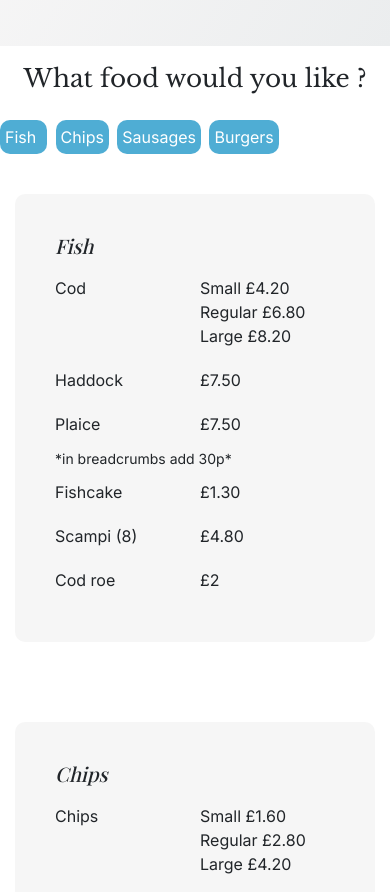
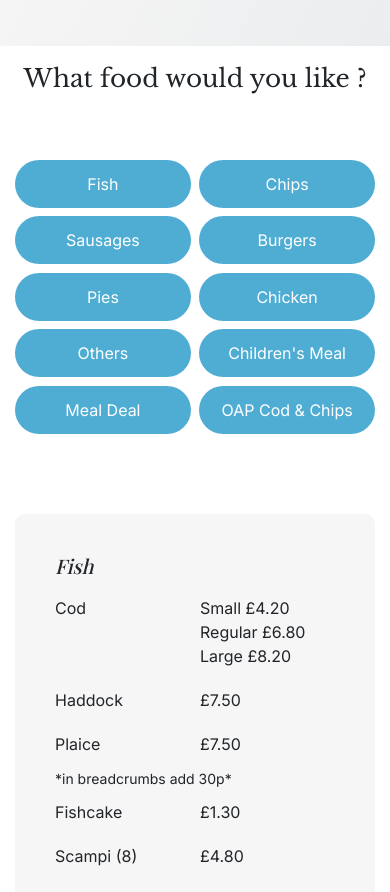
Before and after one commit to EvaSuper0115/fish-n-chips, a React (Create React App) app: page / in a window 390 px wide. Shown: the part 3440-4332 px from the top of the page. Built offline with nearby package versions, Linux system fonts and the light colour scheme; grey boxes are pictures that could not be loaded; a web font is replaced by a local one.

Commit message:
added all the menu titles without contents

```diff
--- a/src/App.css
+++ b/src/App.css
@@ -6,6 +6,8 @@
   --transition: all 200ms ease-in-out;
   --shadow: 2px 1px 5px rgb(109, 109, 109);
   --button-background-color: #4fadd4;
+  --section-padding: 40px 50px;
+  --576px-screen-section-padding: 40px 15px;
 }
 body {
   font-family: var(--main-font-family);
@@ -46,7 +48,7 @@ img {
 }
 .section-padding,
 .page-hero-section-padding {
-  padding: 40px 50px;
+  padding: var(--section-padding);
   min-height: 100vh;
   display: grid;
   align-content: center;
@@ -209,8 +211,7 @@ img {
   border-radius: 10px;
   border-width: 0;
 }
-.menu-item-grid,
-.menu-card-grid {
+.menu-item-grid {
   display: grid;
   grid-template-columns: 1fr 1fr;
   grid-gap: 10px;
@@ -218,13 +219,18 @@ img {
 }
 .menuTypeGrid {
   display: grid;
-  grid-template-columns: repeat(6, 1fr);
+  grid-template-columns: repeat(5, 1fr);
   grid-gap: 1vh;
+  padding: var(--section-padding);
 }
 .menuType {
-  padding: 5px;
-  border-radius: 10px;
+  padding: 12px;
+  border-radius: 50px;
   background: var(--button-background-color);
+  text-align: center;
+  display: flex;
+  align-items: center;
+  justify-content: center;
 }
 
 @media (max-width: 820px) {
@@ -254,6 +260,9 @@ img {
   .menu-card-grid {
     grid-template-columns: 1fr;
   }
+  .menuTypeGrid {
+    grid-template-columns: repeat(3, 1fr);
+  }
 }
 @media (max-width: 576px) {
   .brand-name {
@@ -263,7 +272,11 @@ img {
     display: none;
   }
   .section-padding {
-    padding: 40px 15px;
+    padding: var(--576px-screen-section-padding);
     min-height: 100%;
   }
+  .menuTypeGrid {
+    grid-template-columns: repeat(2, 1fr);
+    padding: var(--576px-screen-section-padding);
+  }
 }
--- a/src/App.js
+++ b/src/App.js
@@ -15,6 +15,12 @@ function App() {
     { menuTitle: "Chips", menuHref: "chips-menu" },
     { menuTitle: "Sausages", menuHref: "sausages-menu" },
     { menuTitle: "Burgers", menuHref: "burgers-menu" },
+    { menuTitle: "Pies", menuHref: "pies-menu" },
+    { menuTitle: "Chicken", menuHref: "chicken-menu" },
+    { menuTitle: "Others", menuHref: "others-menu" },
+    { menuTitle: "Children's Meal", menuHref: "children's-meal-menu" },
+    { menuTitle: "Meal Deal", menuHref: "meal-deal-menu" },
+    { menuTitle: "OAP Cod & Chips", menuHref: "OAP-cod-&-chips-menu" },
   ];
   return (
     <div className="App">
```
